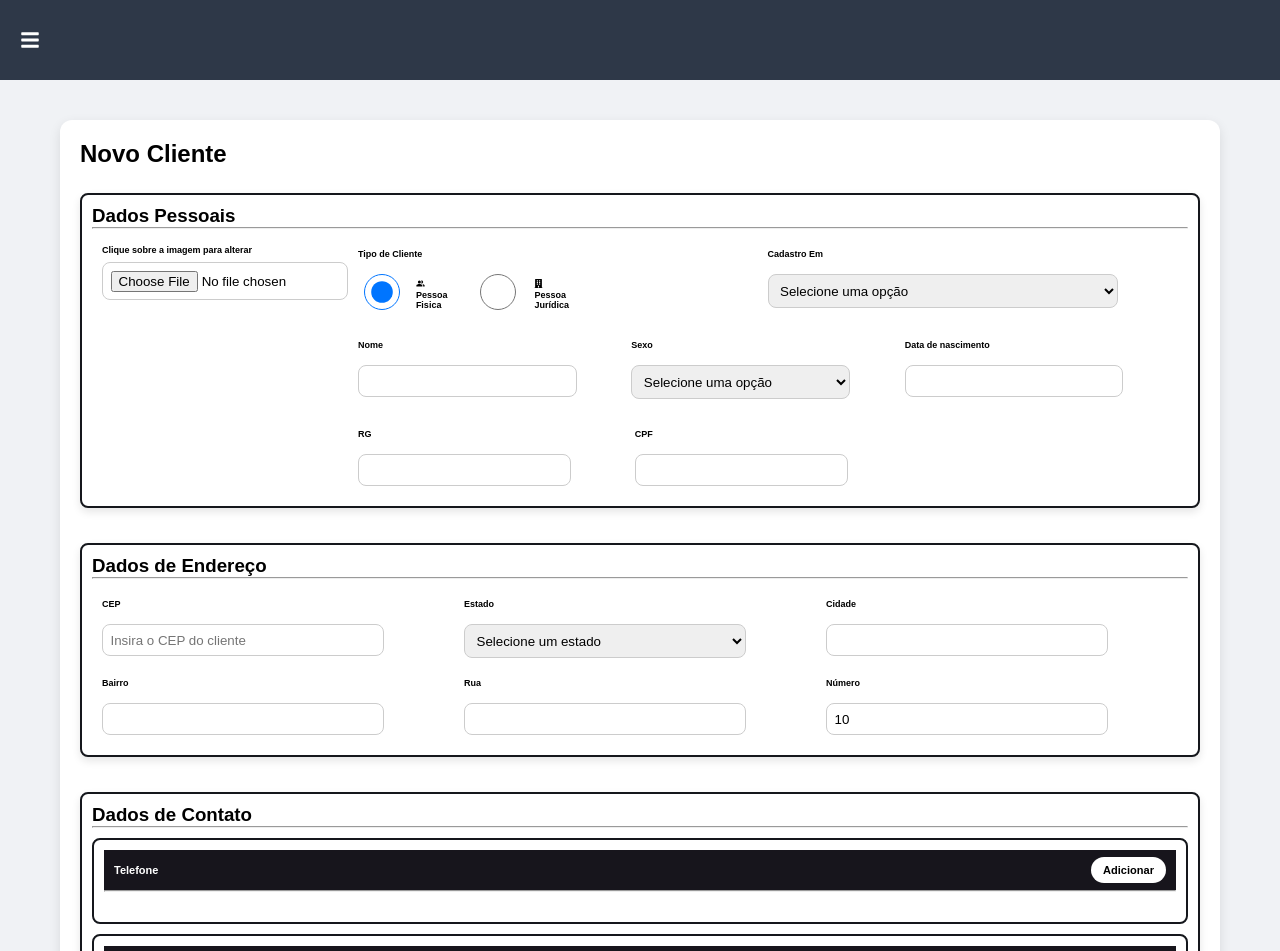
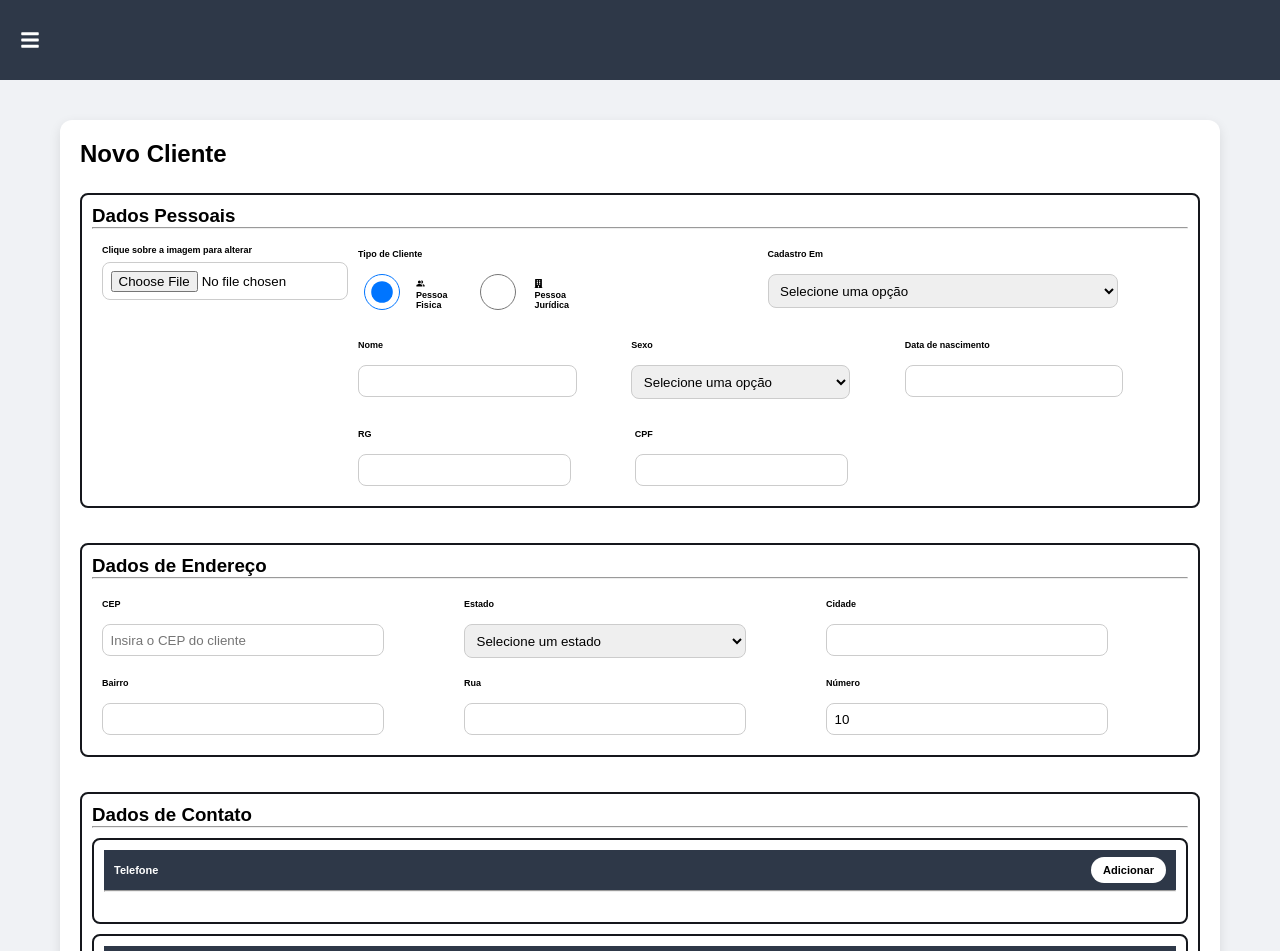
Before and after one commit to slicedcheese1/OticaCrud, a React (Vite) app: page /Sistema/ClienteCadastro in a window 1280 px wide. Shown: the top 951 px of the page. Built offline with nearby package versions, Linux system fonts and the light colour scheme.

Commit message:
Update DadosContatoClienteRegistro.css

```diff
--- a/src/Componentes/Clientes/ClienteRegistro/DadosContatoClienteRegistro.css
+++ b/src/Componentes/Clientes/ClienteRegistro/DadosContatoClienteRegistro.css
@@ -1,7 +1,7 @@
 .card {
     background-color: #fff;
     border-radius: 8px;
-    box-shadow: 0 4px 8px rgba(0, 0, 0, 0.1);
+    box-shadow: 0 4px 8px #2e3848(0, 0, 0, 0.1);
     margin: 1rem 0;
     overflow: hidden;
     padding: 1rem;
@@ -45,7 +45,7 @@
 
 .card-name-button {
     align-items: center;
-    background-color: #17151c;
+    background-color: #2e3848;
     display: flex;
     height: 40px;
     justify-content: space-between;
```
